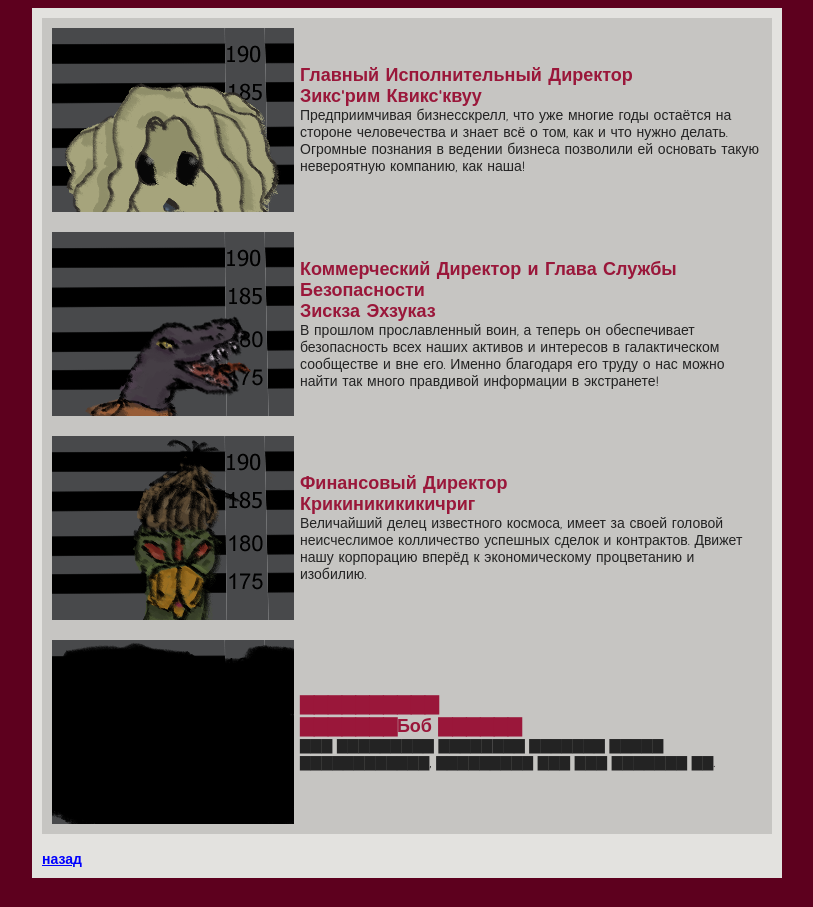
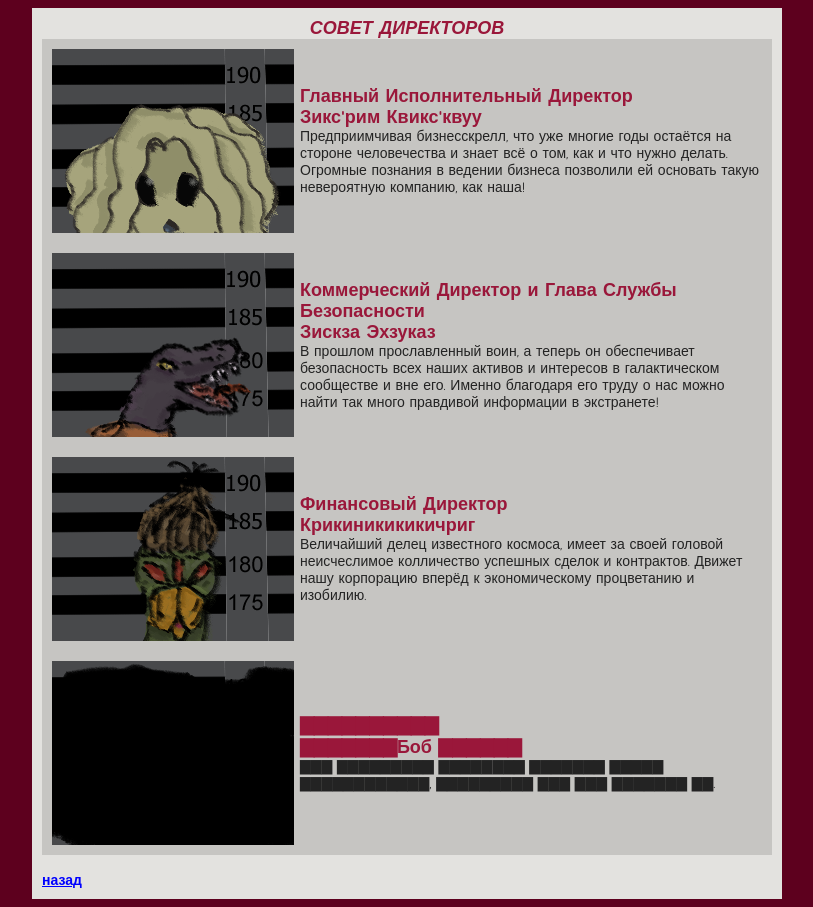
Before and after one commit to SuperCoolInterstellarCorporation/supercoolinterstellarcorporation.github.io, a plain HTML site: page sotrudniki.html in a window 1280 px wide. Shown: the whole page, without its empty margins (233-1046 px from the left). Before the commit the page ends 886 px from the top, so only its background shows below. Drawn offline with Linux system fonts and the light colour scheme.

Commit message:
Update sotrudniki.html

```diff
--- a/sotrudniki.html
+++ b/sotrudniki.html
@@ -6,6 +6,7 @@
 <body>
 	<div align="center">
         <div class="content">
+            <div class="title" style="width:730px;" align="center"><i>СОВЕТ ДИРЕКТОРОВ</i></div>
             <div style="padding: 4px; background: #c6c5c2; ">
                 <margin><table cellpadding="0" cellspacing="6" border="0" width="100%">
                     <tr>
```
